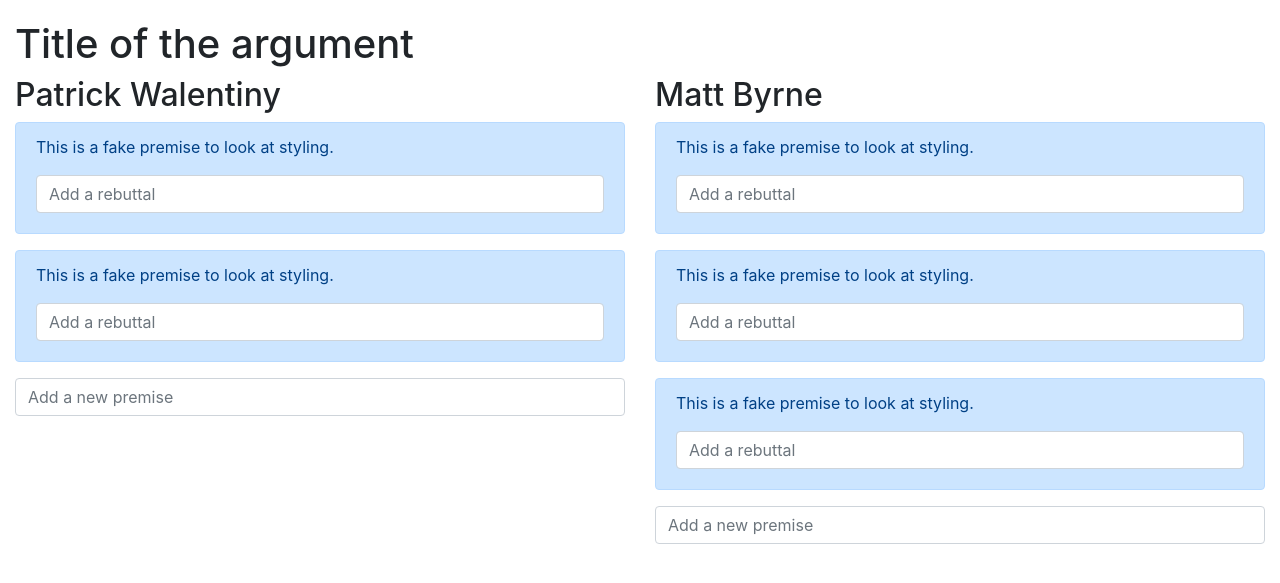
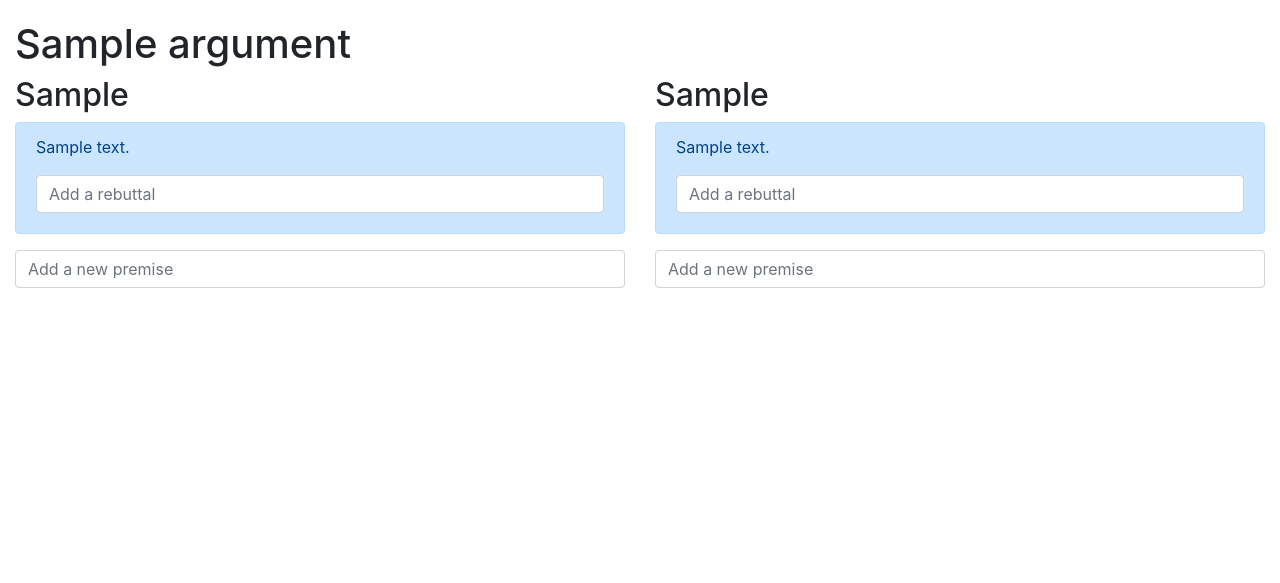
Before and after one commit to pjwalen/argumentum, a Flask app: template src/argumentum/templates/argument.j2 in a window 1280 px wide. Shown: the part 56-639 px from the top of the page. Run offline with Flask 2, Linux system fonts and the light colour scheme; the template is opened without the code that fills it: values that come from a table or form of the project are taken from there, most other values are stand-ins (such as "Sample title", 1, 10 or a date in 2020); some libraries are stand-ins or nearby versions.

Commit message:
Add support for creating new premises.

```diff
--- a/src/argumentum/forms.py
+++ b/src/argumentum/forms.py
@@ -1,9 +1,17 @@
 from flask_wtf import FlaskForm
-from wtforms import StringField, TextAreaField
-from wtforms.validators import DataRequired, Optional
+from wtforms import StringField, IntegerField
+from wtforms.widgets import HiddenInput
+from wtforms.validators import DataRequired, Optional, AnyOf
+
 
 class ArgumentForm(FlaskForm):
     title = StringField('Title', validators=[DataRequired()])
     left_opponent = StringField('Left Opponent', validators=[DataRequired()])
     right_opponent = StringField('Right Opponent', validators=[DataRequired()])
     description = StringField('Description', validators=[Optional()])
+
+
+class PremiseForm(FlaskForm):
+    argumentid = IntegerField('Argument ID', validators=[DataRequired()], widget=HiddenInput())
+    opponent = StringField('Opponent', validators=[DataRequired(), AnyOf(['left', 'right'])], widget=HiddenInput())
+    text = StringField('Text', validators=[DataRequired()])
--- a/src/argumentum/templates/argument.j2
+++ b/src/argumentum/templates/argument.j2
@@ -2,60 +2,46 @@
 {% block content %}
     <div class="row">
         <div class="col">
-            <h1>Title of the argument</h1>
+            <h1>{{ argument.title }}</h1>
         </div>
     </div>
     <div class="row">
         <div class="col">
-            <h2>Patrick Walentiny</h2>
+            <h2>{{ argument.left_opponent }}</h2>
+            {% for premise in argument.left_premises %}
             <div class="alert alert-primary">
                 <p>
-                This is a fake premise to look at styling.
+                {{ premise.text }}
                 </p>
                 <form>
                     <input type="text" class="form-control mb-2 mr-sm-2" placeholder="Add a rebuttal">
                 </form>
             </div>
+            {%  endfor %}
+            <form method="post">
+                {{ premiseform.csrf_token }}
+                {{ premiseform.opponent(value='left') }}
+                {{ premiseform.text(class_='form-control mb-2 mr-sm-2', placeholder="Add a new premise") }}
+                {{ premiseform.argumentid(value=argument.id) }}
+            </form>
+        </div>
+        <div class="col">
+            <h2>{{ argument.right_opponent }}</h2>
+            {% for premise in argument.right_premises %}
             <div class="alert alert-primary">
                 <p>
-                This is a fake premise to look at styling.
+                {{ premise.text }}
                 </p>
                 <form>
                     <input type="text" class="form-control mb-2 mr-sm-2" placeholder="Add a rebuttal">
                 </form>
             </div>
-            <form>
-                <input type="text" class="form-control mb-2 mr-sm-2" placeholder="Add a new premise">
-            </form>
-        </div>
-        <div class="col">
-            <h2>Matt Byrne</h2>
-            <div class="alert alert-primary">
-                <p>
-                This is a fake premise to look at styling.
-                </p>
-                <form>
-                    <input type="text" class="form-control mb-2 mr-sm-2" placeholder="Add a rebuttal">
-                </form>
-            </div>
-            <div class="alert alert-primary">
-                <p>
-                This is a fake premise to look at styling.
-                </p>
-                <form>
-                    <input type="text" class="form-control mb-2 mr-sm-2" placeholder="Add a rebuttal">
-                </form>
-            </div>
-            <div class="alert alert-primary">
-                <p>
-                This is a fake premise to look at styling.
-                </p>
-                <form>
-                    <input type="text" class="form-control mb-2 mr-sm-2" placeholder="Add a rebuttal">
-                </form>
-            </div>
-            <form>
-                <input type="text" class="form-control mb-2 mr-sm-2" placeholder="Add a new premise">
+            {%  endfor %}
+            <form method="post">
+                {{ premiseform.csrf_token }}
+                {{ premiseform.opponent(value='right') }}
+                {{ premiseform.text(class_='form-control mb-2 mr-sm-2', placeholder="Add a new premise") }}
+                {{ premiseform.argumentid(value=argument.id) }}
             </form>
         </div>
     </div>
--- a/src/argumentum/templates/base.j2
+++ b/src/argumentum/templates/base.j2
@@ -6,7 +6,7 @@
     </head>
     <body>
         <nav class="navbar sticky-top navbar-light bg-light" style="margin-bottom: 20px;">
-            <a class="navbar-brand" href="#">Argumentum (A Platform for Arguments)</a>
+            <a class="navbar-brand" href="{{ url_for('index') }}">Argumentum (A Platform for Arguments)</a>
         </nav>
         <div class="container-fluid">
             {% block content %}
```
Also changed, not shown: src/argumentum/models.py (+12 -0 lines), src/argumentum/views.py (+13 -3 lines).
